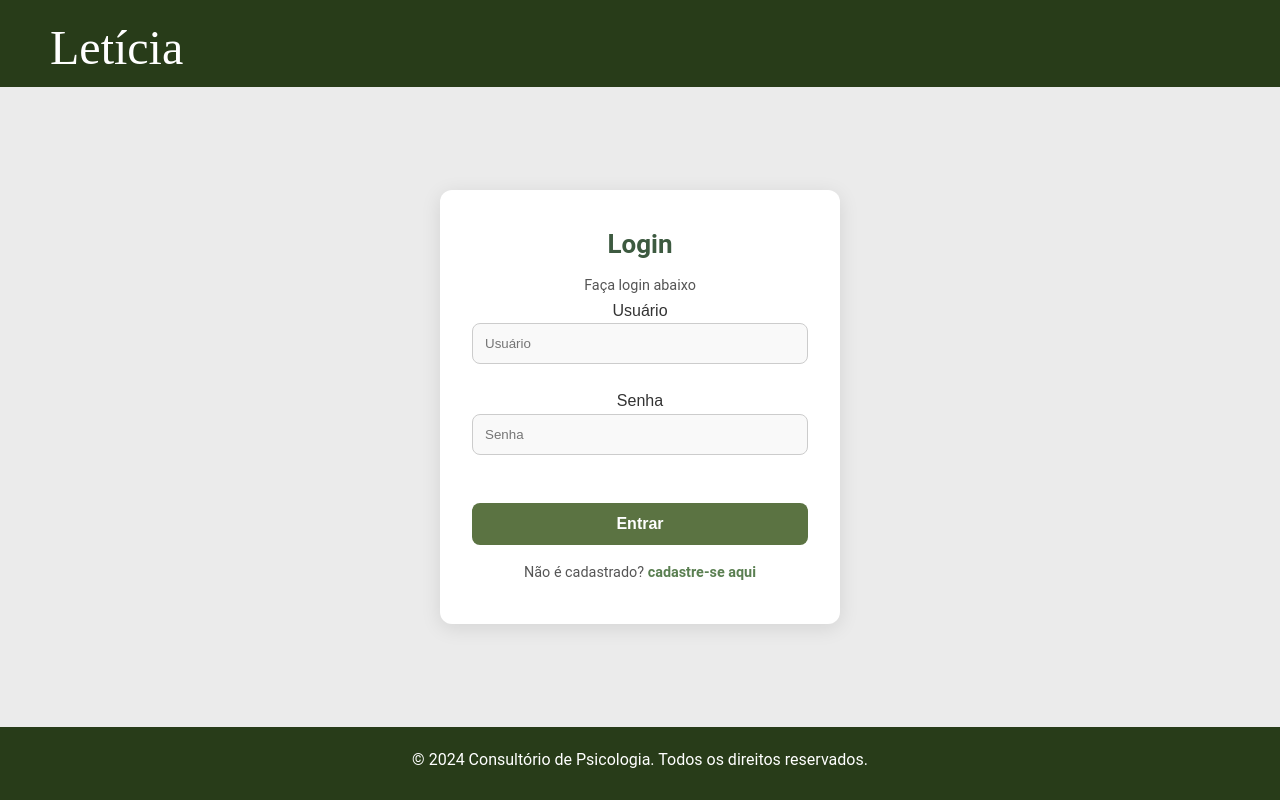
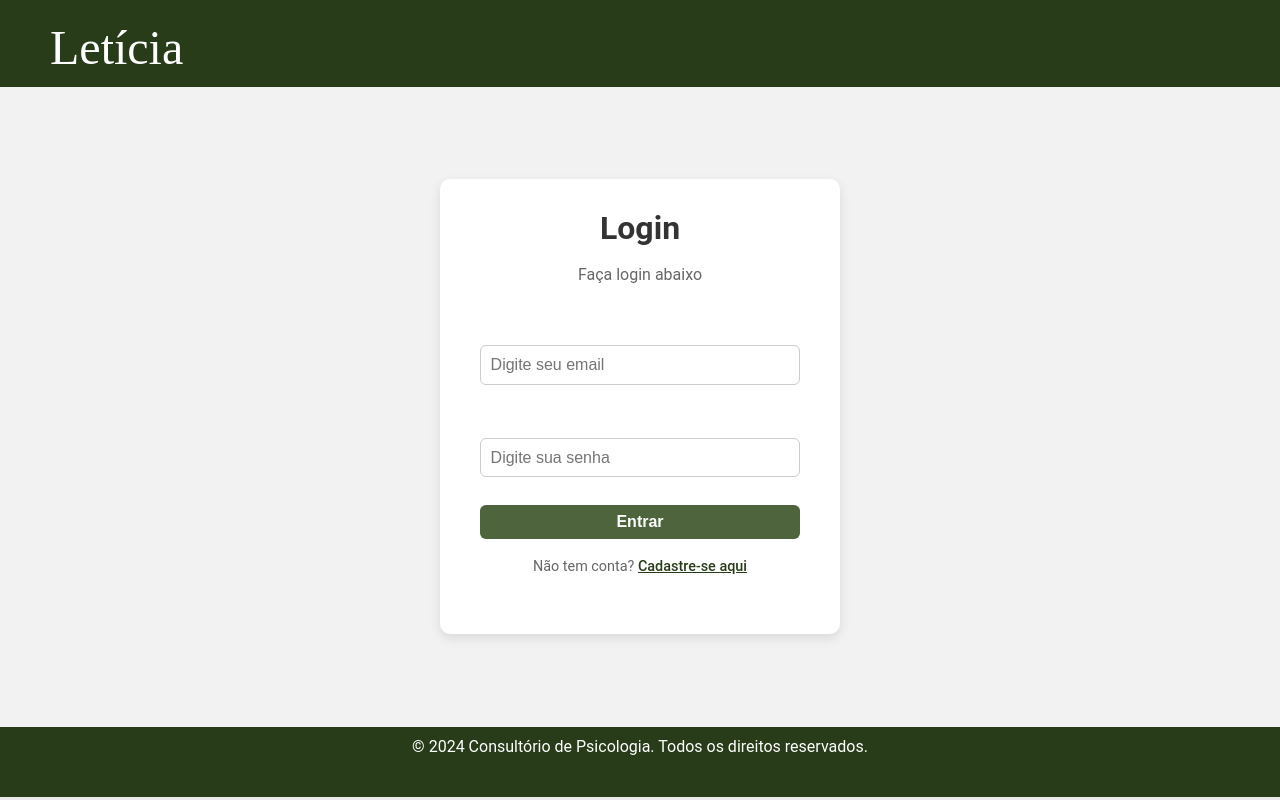
Before and after one commit to AquilaOliveira/sitepsicologo-react-python, a React (Vite) app in the folder frontend/: page /login in a window 1280 px wide. Built offline with nearby package versions, Linux system fonts and the light colour scheme; a web font is replaced by a local one.

Commit message:
organizacao de formularios

```diff
--- a/frontend/src/App.css
+++ b/frontend/src/App.css
@@ -29,3 +29,10 @@ body, html {
   margin: 0;
   height: 100vh;
 }
+button:hover{
+  background-color: var(--corfundo2);
+}
+.login-link > a{
+  text-decoration: underline;
+  color: var(--corprincipal);
+}
--- a/frontend/src/pages/Cadastro.css
+++ b/frontend/src/pages/Cadastro.css
@@ -4,7 +4,7 @@
   background-color: #f3f4f6;
   margin: 0;
   padding: 0;
-  height: 100vh;
+  height: calc(100vh - 160px);
   width: 100vw;
   display: flex;
   justify-content: center;
@@ -13,7 +13,6 @@
 
 .formcadastro {
   width: 65vw;
-  height: 100%;
   max-width: 400px;
   padding: 2rem;
   background-color: white;
@@ -28,18 +27,12 @@ h1 {
   color: var(--corfundo2);
 }
 
-.label {
-  display: block;
-  font-weight: 600;
-  margin-bottom: 0.5rem;
-  color: #333;
-}
 
 .input {
   width: 100%;
   padding: 0.75rem;
   border-radius: 8px;
-  background-color: #f9f9f9;
+
   transition: border-color 0.3s ease;
   margin-top: 0.3rem;
   font-size: 1rem;
--- a/frontend/src/pages/cadastro.jsx
+++ b/frontend/src/pages/cadastro.jsx
@@ -2,6 +2,7 @@ import CadastroAlert from "./pagesAssets/CadastroAlert";
 import "./Cadastro.css";
 import { useState } from "react";
 import Headerlimpo from "../components/Header/HeaderLimpo";
+import Footer from "../components/Footer/Footer";
 
 export default function CadastroForm() {
 
@@ -127,6 +128,7 @@ const errorMessage = () => {
           </form>
         </div>
       </div>
+      <Footer></Footer>
     </>
   );
 }
--- a/frontend/src/pages/login.css
+++ b/frontend/src/pages/login.css
@@ -1,92 +1,73 @@
-
-#corpologin {
-min-height: calc(100vh - 160px);
+.login-container {
+  min-height: calc(100vh - 160px);
   display: flex;
+  align-items: center;
   justify-content: center;
-  align-items: center;
-  padding: 40px 20px;
-  width: 100vw;
-  }
-
-  .body-login {
-        background: white;
-        padding: 2.5rem 2rem;
-        border-radius: 12px;
-        box-shadow: 0 4px 20px rgba(0, 0, 0, 0.1);
-        width: 100%;
-        max-width: 400px;
-        text-align: center;
-  }
-
-#loginh1 {
-  color: #3d5a40;
-  margin-bottom: 10px;
-  font-size: 26px;
+  background-color: #f2f2f2;
+  padding: 2rem;
 }
 
-#headerlogin, #footerlogin{
-    height: 80px;
+.login-card {
+  background-color: white;
+  padding: 2rem 2.5rem;
+  border-radius: 10px;
+  box-shadow: 0 4px 12px rgba(0, 0, 0, 0.1);
+  max-width: 400px;
+  width: 100%;
+  text-align: center;
+}
 
-}
-.body-login p {
-    font-size: 0.9rem;
-    color: #555;
-    margin-top: 8px;
-  }
-
-.form-group {
-  margin-bottom: 1.5rem;
-  display: flex;
-  flex-direction: column;
-}
-.body-login a {
-    color: #3d5a40;
-    text-decoration: none;
-    font-weight: 600;
-  }
-
-.loginlabel {
-  display: block;
-  font-weight: 600;
-  margin-bottom: 0.5rem;
+.login-card h1 {
+  margin-bottom: 1rem;
+  font-size: 2rem;
   color: #333;
 }
 
-input.form-control {
-  width: 100%;
-  padding: 0.75rem;
-  border: 1px solid #ccc;
-  border-radius: 8px;
-  background-color: #f9f9f9;
-  transition: border-color 0.3s ease;
+.login-card p {
+  color: #666;
+  margin-bottom: 1.5rem;
 }
 
-input.form-control:focus {
-  border-color: #5a7f51;
-  outline: none;
-  background-color: #fff;
+.login-form .form-group {
+  margin-bottom: 1.25rem;
+  text-align: left;
 }
 
+.login-form label {
+  display: block;
+  margin-bottom: 0.5rem;
+  font-weight: 500;
+  color: #ffffff;
+}
 
+.login-form input {
+  width: 100%;
+  padding: 0.6rem;
+  border: 1px solid #ccc;
+  border-radius: 6px;
+  font-size: 1rem;
+}
 
-.card-body p {
-  text-align: center;
+.login-button {
+  background-color: #007bff;
+  color: white;
+  padding: 0.6rem 1.2rem;
+  border: none;
+  border-radius: 6px;
+  font-size: 1rem;
+  cursor: pointer;
+  margin-top: 0.5rem;
+  width: 100%;
+}
+
+.login-button:hover {
+  background-color: #0056b3;
+}
+
+.login-link {
   margin-top: 1rem;
   font-size: 0.9rem;
 }
-
-.card-body p a {
-  color: #5a7f51;
-  text-decoration: none;
-  font-weight: 600;
+#headerlimpo, footer{
+  height: 60px;
 }
-
-.card-body p a:hover {
-  text-decoration: underline;
-}
-
-#footerlogin{
-    position: absolute;
-    bottom: 0;
-    width: 100vw;
-}
--- a/frontend/src/pages/login.jsx
+++ b/frontend/src/pages/login.jsx
@@ -1,49 +1,68 @@
+import React, { useState } from "react";
 import Footer from "../components/Footer/Footer";
-import Header from "../components/Header/Header";
 import Headerlimpo from "../components/Header/HeaderLimpo";
+import "./Login.css";
 
 function Login() {
+  const [email, setEmail] = useState("");
+  const [password, setPassword] = useState("");
+
+  const handleSubmit = (e) => {
+    e.preventDefault();
+    console.log("Email:", email);
+    console.log("Senha:", password);
+
+    // Aqui você pode adicionar lógica de autenticação
+  };
+
   return (
     <>
-          <Headerlimpo id="headerlogin"></Headerlimpo>
-          <div id="corpologin">
-            <div className="body-login">
-              <div className="card-body">
-                <form className="formlogin">
-                  <h1 id="loginh1">Login</h1>
+      <Headerlimpo id="headerlogin" />
+
+      <div className="login-container">
+        <div className="login-card">
+          <h1>Login</h1>
           <p>Faça login abaixo</p>
+
+          <form className="login-form" onSubmit={handleSubmit}>
             <div className="form-group">
-                    <label id="loginlabel" htmlFor="nickName">
-                      Usuário
-                    </label>
+              <label htmlFor="email">Email</label>
               <input
-                      type="text"
-                      className="form-control"
-                      id="nickName"
-                      placeholder="Usuário"
+                type="email"
+                id="email"
+                value={email}
+                onChange={(e) => setEmail(e.target.value)}
+                placeholder="Digite seu email"
+                required
               />
             </div>
+
             <div className="form-group">
-                    <label id="loginlabel" htmlFor="password">
-                      Senha
-                    </label>
+              <label htmlFor="password">Senha</label>
               <input
                 type="password"
-                      className="form-control"
                 id="password"
-                      placeholder="Senha"
+                value={password}
+                onChange={(e) => setPassword(e.target.value)}
+                placeholder="Digite sua senha"
+                required
               />
             </div>
-                  <button className="btn btn-primary">Entrar</button>
+
+            <button type="submit" className="login-button">
+              Entrar
+            </button>
           </form>
-                <p>
-                  Não é cadastrado? <a href="/cadastro">cadastre-se aqui</a>
+
+          <p className="login-link">
+            Não tem conta? <a href="/cadastro">Cadastre-se aqui</a>
           </p>
         </div>
       </div>
-          </div>
-          <Footer id="footerlogin"></Footer>
+
+      <Footer id="footerlogin" />
     </>
   );
 }
-export default Login
+
+export default Login;
```
Also changed, not shown: frontend/src/index.css (+1 -7 lines), frontend/src/pages/HomePage.css (line endings or trailing spaces). Lines whose indentation alone changed are shown as unchanged.
